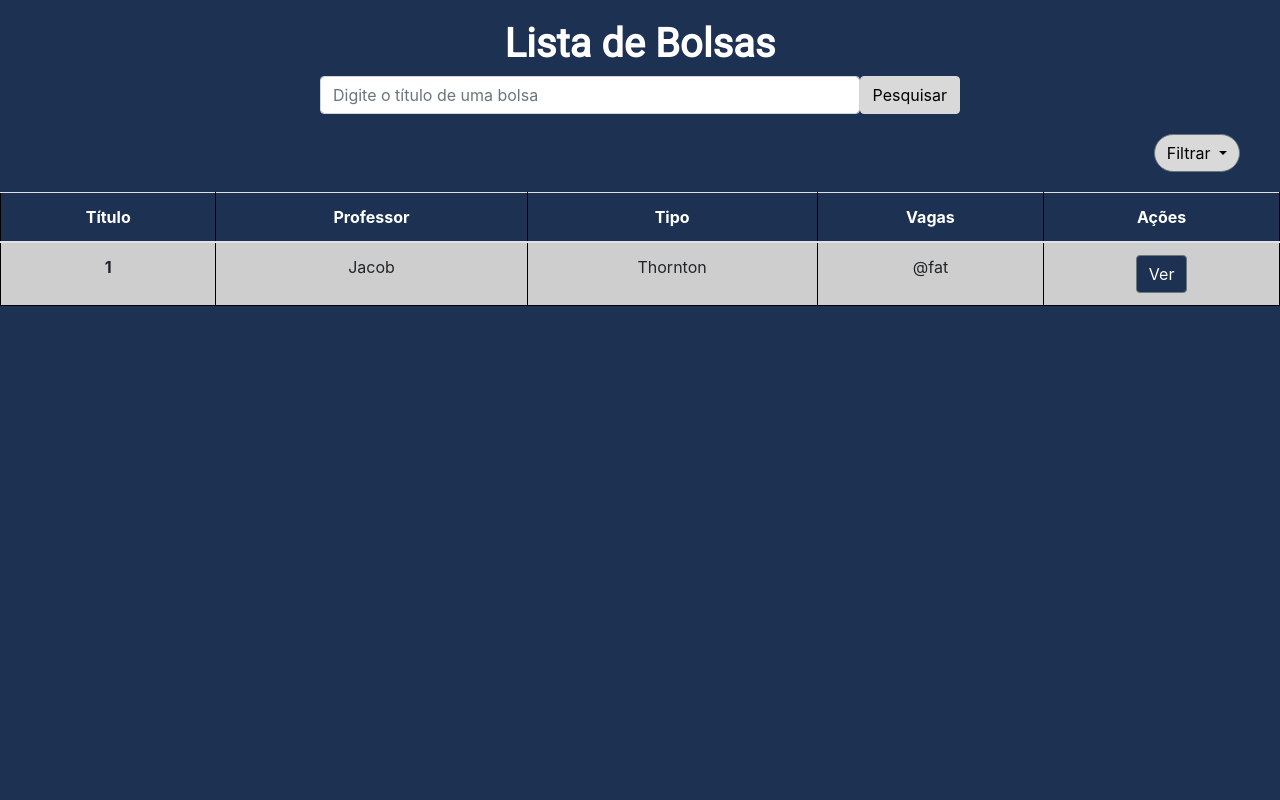
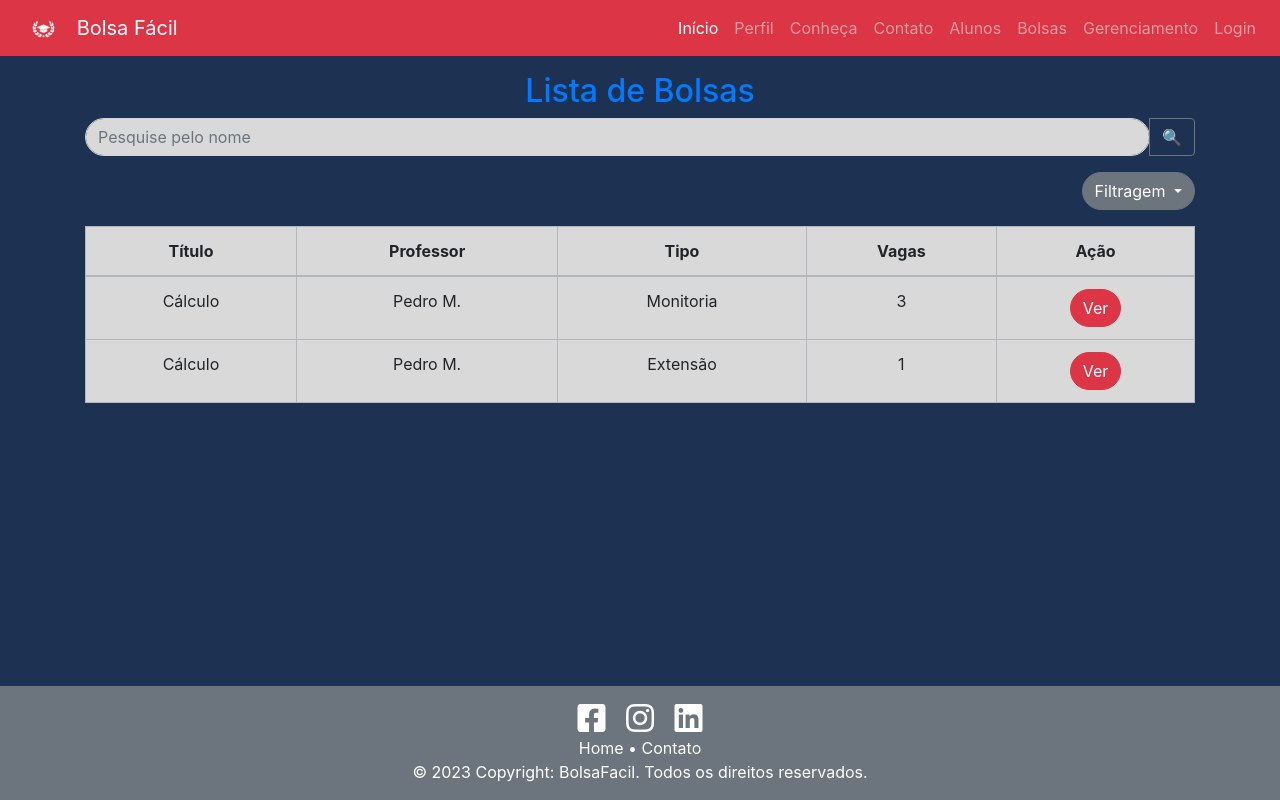
Before and after one commit to marlonruffo/Bolsa-Facil---DCC017, a PHP site: page /site/bolsas.html in a window 1280 px wide. Run offline with PHP 8.4, Linux system fonts and the light colour scheme.

Commit message:
subindo tela de login e bolsas

```diff
--- a/css/login.css
+++ b/css/login.css
@@ -2,6 +2,7 @@ body {
     font-family: Arial, sans-serif;
     background-color: #1D3252;
 }
+
 .login{
     display: flex;
     justify-content: center;
--- a/site/bolsas.html
+++ b/site/bolsas.html
@@ -8,61 +8,118 @@
     <link rel="stylesheet" href="https://stackpath.bootstrapcdn.com/bootstrap/4.5.2/css/bootstrap.min.css" integrity="sha384-JcKb8q3iqJ61gNV9KGb8thSsNjpSL0n8PARn9HuZOnIxN0hoP+VmmDGMN5t9UJ0Z" crossorigin="anonymous">
     <link rel="stylesheet" href="/css/bolsas.css">
     <link rel="script" href="/js/visualizarBolsa.js">
-
+    <link rel="stylesheet" href="https://cdnjs.cloudflare.com/ajax/libs/font-awesome/5.15.1/css/all.min.css">
 </head>
 <body>
-    <Section class="bolsas">
-        <h1 class="titulo">Lista de Bolsas</h1>
 
-        <div class="input-group mx-auto pesquisa">
-      <input type="search" class="form-control rounded" placeholder="Digite o título de uma bolsa" aria-label="Search" aria-describedby="search-addon" />
-      <button type="button" class="btn btn-outline-primary btnpesquisar">Pesquisar</button>
+  <nav class="navbar navbar-expand-lg bg-danger navbar-dark">
+    <a class="navbar-brand" href="#">
+      <img src="../img/logo.png" alt="Logo"width="55px" height="26px" class="d-inline-block align-text-top">
+      Bolsa Fácil
+    </a>
+    <button class="navbar-toggler" type="button" data-toggle="collapse" data-target="#navbarNav" aria-controls="navbarNav" aria-expanded="false" aria-label="Toggle navigation">
+      <span class="navbar-toggler-icon"></span>
+    </button>
+    <div class="collapse navbar-collapse" id="navbarNav">
+      <ul class="navbar-nav ml-auto">
+        <li class="nav-item active">
+          <a class="nav-link" href="#">Início <span class="sr-only">(current)</span></a>
+        </li>
+        <li class="nav-item">
+          <a class="nav-link" href="#">Perfil</a>
+        </li>
+        <li class="nav-item">
+          <a class="nav-link" href="#">Conheça</a>
+        </li>
+        <li class="nav-item">
+          <a class="nav-link" href="#">Contato</a>
+        </li>
+        <li class="nav-item">
+          <a class="nav-link" href="#">Alunos</a>
+        </li>
+        <li class="nav-item">
+          <a class="nav-link" href="#">Bolsas</a>
+        </li>
+        <li class="nav-item">
+          <a class="nav-link" href="#">Gerenciamento</a>
+        </li>
+        <li class="nav-item">
+          <a class="nav-link" href="#">Login</a>
+        </li>
+      </ul>
+    </div>
+  </nav>
+
+  <div class="container mt-3">
+    <h2 class="text-primary text-center">Lista de Bolsas</h2>
+
+    <div class="input-group mb-3">
+      <input type="text" class="form-control rounded-pill" placeholder="Pesquise pelo nome" aria-label="Pesquisar" aria-describedby="button-addon2" style="background-color: #D9D9D9; color: white;">
+      <div class="input-group-append">
+        <button class="btn btn-outline-secondary" type="button" id="button-addon2">🔍</button>
+      </div>
     </div>
 
-    <div class="dropdown filtro">
-      <button class="btn btn-secondary dropdown-toggle filtrocaixa" type="button" id="dropdownMenuButton1" data-bs-toggle="dropdown" aria-expanded="false">
-        Filtrar
-      </button>
-      <ul class="dropdown-menu menucaixa" aria-labelledby="dropdownMenuButton1">
-        <li><a class="dropdown-item caixa" href="#">Monitoria</a></li>
-        <li><a class="dropdown-item caixa" href="#">Treinamento Profissional</a></li>
-        <li><a class="dropdown-item caixa" href="#">Bolsa de Extensão</a></li>
-        <li><a class="dropdown-item caixa" href="#">Iniciação Científica</a></li>
-      </ul>
+    <div class="float-right mb-3">
+      <div class="btn-group">
+        <button type="button" class="btn btn-secondary rounded-pill dropdown-toggle" data-toggle="dropdown" aria-haspopup="true" aria-expanded="false">
+          Filtragem
+        </button>
+        <div class="dropdown-menu">
+          <a class="dropdown-item" href="#">Curso A</a>
+          <a class="dropdown-item" href="#">Curso B</a>
+          <a class="dropdown-item" href="#">Curso C</a>
+          <!-- Adicione mais opções conforme necessário -->
+        </div>
+      </div>
     </div>
-        <table class="table table-striped tabela">
+
+    <table class="table table-secondary mt-3">
+      <colgroup>
+        <col style="border-right: 1px solid black;"> <!-- Linha à direita da primeira coluna -->
+        <col style="border-right: 1px solid black;"> <!-- Linha à direita da segunda coluna -->
+        <col style="border-right: 1px solid black;"> <!-- Linha à direita da terceira coluna -->
+        <col style="border-right: 1px solid black;"> <!-- Linha à direita da quarta coluna -->
+        <col> <!-- Última coluna, sem linha à direita -->
+      </colgroup>
       <thead>
-        <tr class="legenda">
+        <tr>
           <th scope="col">Título</th>
           <th scope="col">Professor</th>
           <th scope="col">Tipo</th>
           <th scope="col">Vagas</th>
-          <th scope="col">Ações</th>
+          <th scope="col">Ação</th>
         </tr>
       </thead>
       <tbody>
         <tr>
-          <th scope="row">1</th>
-          <td>Jacob</td>
-          <td>Thornton</td>
-          <td>@fat</td>
-          <td><button type="button" class="btn btn-secondary botaotabela" id="VerBolsa">Ver</button></td>
+          <td>Cálculo</td>
+          <td>Pedro M.</td>
+          <td>Monitoria</td>
+          <td>3</td>
+          <td class="text-center"><button class="btn btn-danger rounded-pill">Ver</button></td>
         </tr>
-
+        <tr>
+          <td>Cálculo</td>
+          <td>Pedro M.</td>
+          <td>Extensão</td>
+          <td>1</td>
+          <td class="text-center"><button class="btn btn-danger rounded-pill">Ver</button></td>
+        </tr>
+        <!-- Adicione mais linhas conforme necessário -->
       </tbody>
     </table>
+  </div>
 
-    </Section>
+  <footer class="bg-secondary text-white fixed-bottom text-center py-3">
+    <a href="#" class="text-white"><i class="fab fa-facebook-square fa-2x mx-2"></i></a>
+    <a href="#" class="text-white"><i class="fab fa-instagram fa-2x mx-2"></i></a>
+    <a href="#" class="text-white"><i class="fab fa-linkedin fa-2x mx-2"></i></a>
+    <br>
+    Home &bull; Contato <br>
+    &copy; 2023 Copyright: BolsaFacil. Todos os direitos reservados.
+  </footer>
 
-    <div id="myModalVZ" class="modal">
-        <div class="modal-content">
-            <span class="close" id="closeModal">&times;</span>
-            <h2>Visualização Bolsa</h2>
-            <form>
-                <!-- Seus campos do formulário aqui -->
-            </form>
-            <button class="action-button inscrever">Inscrever-se</button>
-        </div>
-    </div>
+
 </body>
 </html>
```
Also changed, not shown: site/login.html (+59 -15 lines), img/logoUfjf.png (added).
